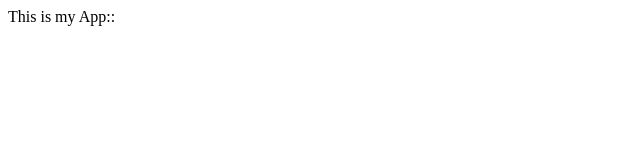
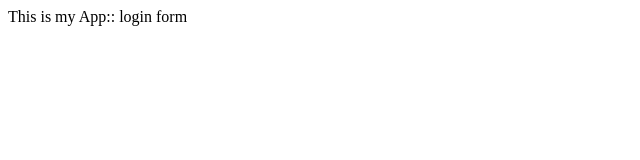
Before and after one commit to just-arizon/Git-Practice, a plain HTML site: page index.html in a window 1280 px wide. Shown: the full height of the page, 0-640 px from the left. Drawn offline with Linux system fonts and the light colour scheme.

Commit message:
login form

```diff
--- /dev/null
+++ b/dir2/app2.js
@@ -0,0 +1 @@
+console.log("Hello World!!");
--- a/index.html
+++ b/index.html
@@ -8,5 +8,6 @@
 </head>
 <body>
     This is my App::
+    login form
 </body>
 </html>
```
Also changed, not shown: login.html (added, +1 -0 lines), log.txt (added).
